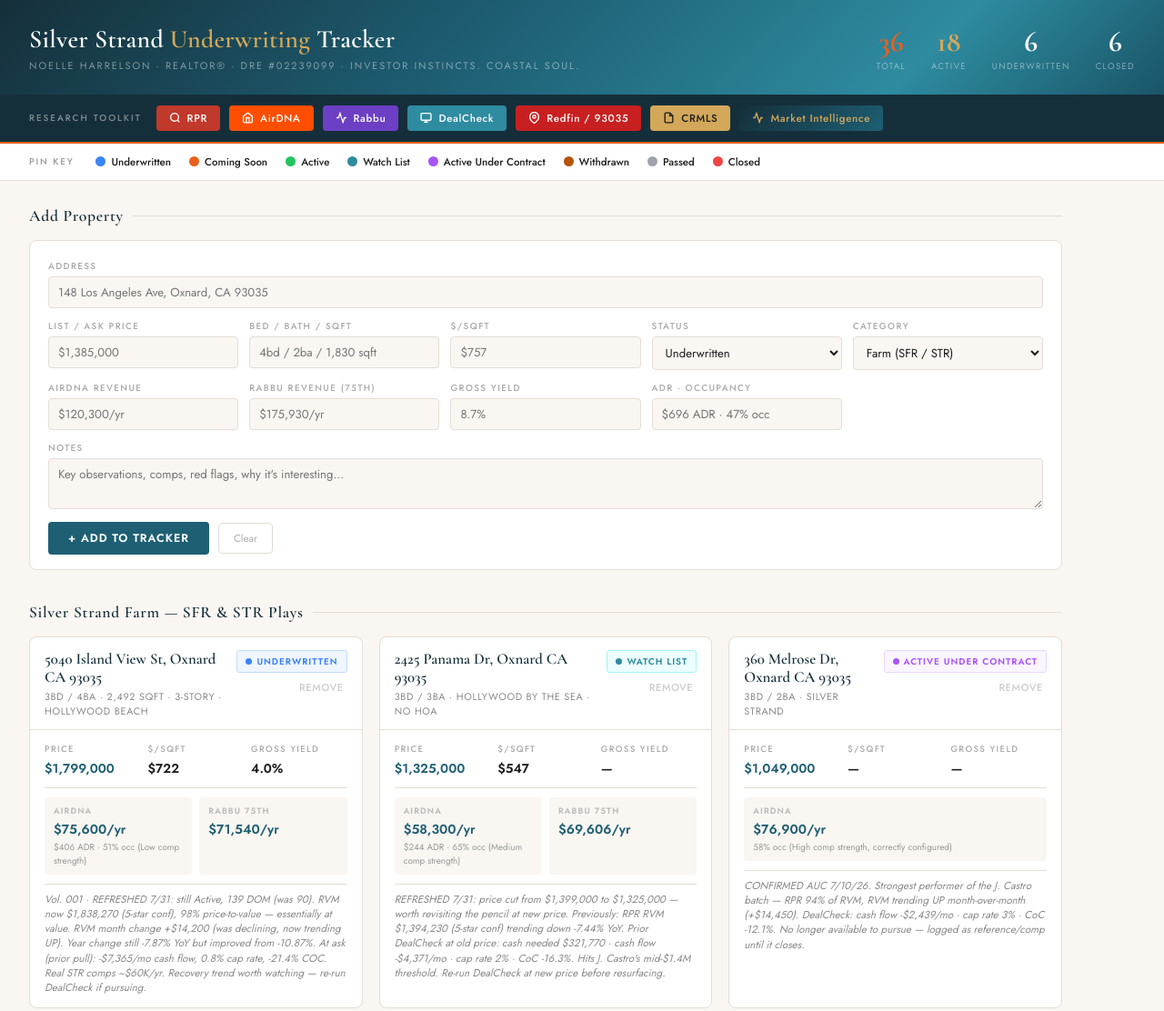
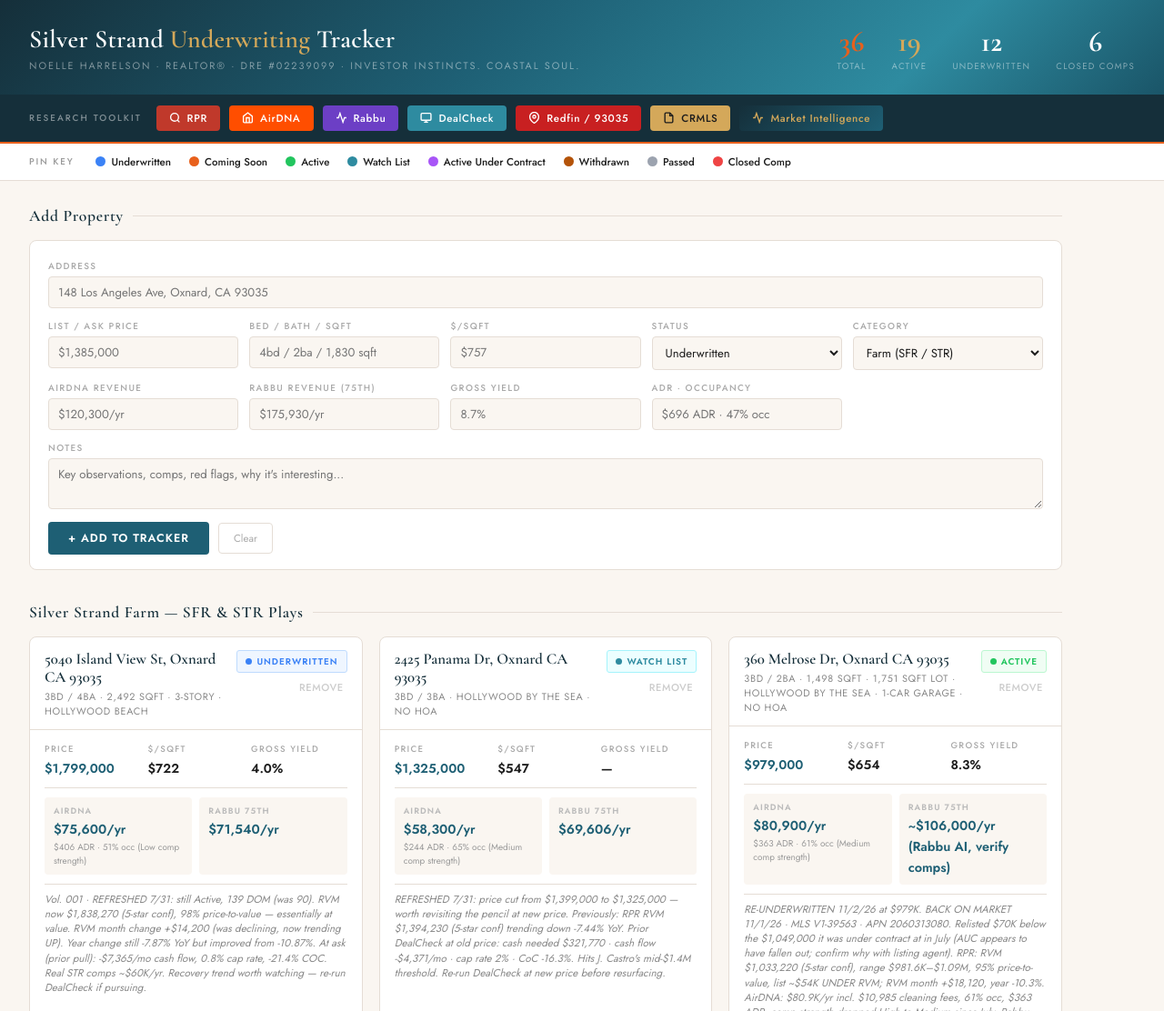
Before and after one commit to NoelleHarrelson/-nh-tracker, a plain HTML site: page index.html in a window 1280 px wide. Shown: the top 1112 px of the page at 91% size. Drawn offline with nearby package versions, Linux system fonts and the light colour scheme.

Commit message:
360 Melrose re-underwrite 11/2

```diff
--- a/index.html
+++ b/index.html
@@ -557,7 +557,7 @@
     </div>
     <div class="hstat">
       <span class="hstat-num" id="stat-closed">0</span>
-      <span class="hstat-label">Closed</span>
+      <span class="hstat-label">Closed Comps</span>
     </div>
   </div>
 </div>
@@ -612,7 +612,7 @@
   <span class="pin"><span class="pin-dot purple"></span>Active Under Contract</span>
   <span class="pin"><span class="pin-dot amber"></span>Withdrawn</span>
   <span class="pin"><span class="pin-dot gray"></span>Passed</span>
-  <span class="pin"><span class="pin-dot red"></span>Closed</span>
+  <span class="pin"><span class="pin-dot red"></span>Closed Comp</span>
 </div>
 
 <!-- MAIN -->
@@ -716,19 +716,19 @@
     'auc':          { label: 'Active Under Contract', cls: 'auc', dot: 'purple' },
     'withdrawn':    { label: 'Withdrawn',    cls: 'withdrawn',    dot: 'amber' },
     'passed':       { label: 'Passed',       cls: 'passed',       dot: 'gray' },
-    'closed':       { label: 'Closed',       cls: 'closed',       dot: 'red' }
+    'closed':       { label: 'Closed Comp',       cls: 'closed',       dot: 'red' }
   };
 
-  let properties = JSON.parse(localStorage.getItem('nh-tracker-v5') || '[]');
+  let properties = JSON.parse(localStorage.getItem('nh-tracker-v6') || '[]');
 
   function saveProperties() {
-    localStorage.setItem('nh-tracker-v5', JSON.stringify(properties));
+    localStorage.setItem('nh-tracker-v6', JSON.stringify(properties));
   }
 
   function updateStats() {
     document.getElementById('stat-total').textContent = properties.length;
     document.getElementById('stat-active').textContent = properties.filter(p => p.status === 'active').length;
-    document.getElementById('stat-underwritten').textContent = properties.filter(p => p.airdna || p.rabbu).length;
+    document.getElementById('stat-underwritten').textContent = properties.filter(p => p.airdna || p.rabbu || (p.yield && p.yield !== '—')).length;
     document.getElementById('stat-closed').textContent = properties.filter(p => p.status === 'closed').length;
   }
 
@@ -864,16 +864,16 @@
       },
       {
         address: '360 Melrose Dr, Oxnard CA 93035',
-        price: '$1,049,000',
-        specs: '3bd / 2ba · Silver Strand',
-        ppsf: '—',
-        status: 'auc',
+        price: '$979,000',
+        specs: '3bd / 2ba · 1,498 sqft · 1,751 sqft lot · Hollywood By The Sea · 1-car garage · No HOA',
+        ppsf: '$654',
+        status: 'active',
         category: 'farm',
-        airdna: '$76,900/yr',
-        rabbu: '',
-        yield: '—',
-        str: '58% occ (High comp strength, correctly configured)',
-        notes: 'CONFIRMED AUC 7/10/26. Strongest performer of the J. Castro batch — RPR 94% of RVM, RVM trending UP month-over-month (+$14,450). DealCheck: cash flow -$2,439/mo · cap rate 3% · CoC -12.1%. No longer available to pursue — logged as reference/comp until it closes.'
+        airdna: '$80,900/yr',
+        rabbu: '~$106,000/yr (Rabbu AI, verify comps)',
+        yield: '8.3%',
+        str: '$363 ADR · 61% occ (Medium comp strength)',
+        notes: 'RE-UNDERWRITTEN 11/2/26 at $979K. BACK ON MARKET 11/1/26 · MLS V1-39563 · APN 2060313080. Relisted $70K below the $1,049,000 it was under contract at in July (AUC appears to have fallen out; confirm why with listing agent). RPR: RVM $1,033,220 (5-star conf), range $981.6K–$1.09M, 95% price-to-value, list ~$54K UNDER RVM; RVM month +$18,120, year -10.3%. AirDNA: $80.9K/yr incl. $10,985 cleaning fees, 61% occ, $363 ADR, comp strength dropped High to Medium since July. Rabbu (now AI chat): ~$106K/yr off 8 comps ($101K–$127K) but comps run $500–$1,200 ADR and 10–90% occ, likely bigger/beachfront homes; treat as upside only until comps verified. DealCheck (80% LTV, 6% rate, ARV $1,014,000): cash needed $225,170 · cash flow -$2,198/mo · cap 3.1% · CoC -11.7%. 6% is optimistic for DSCR; at ~7.5% expect roughly -$2,850/mo. Verdict: not a yield play; below-RVM entry + 2025 roof/finishes = appreciation/value buy. House-hack angle: downstairs bed/bath/den with private entrance (confirm permitted). Flag to J. Castro. Comp: 253 Melrose closed $1,420,000 7/30/26 (4bd/3ba).'
       },
       {
         address: '148 Los Angeles Ave, Oxnard CA 93035',
```
